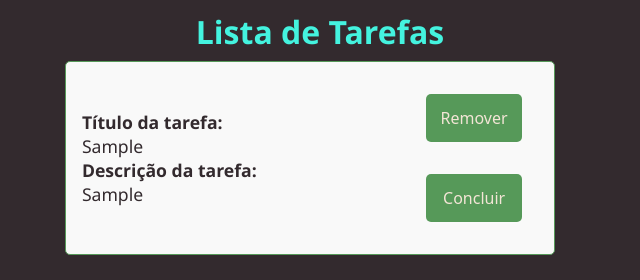
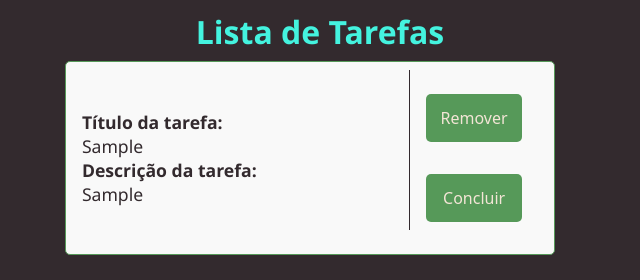
Before and after one commit to Kirarizinho02/ListaDeTarefas, a React (Vite) app in the folder lista-de-tarefas/: page / in a window 1280 px wide. Both pictures are taken after typing "Sample", "Sample" into the empty fields and a click on the button "Adicionar". Shown: the part 428-708 px from the top of the page, without its empty margins (320-960 px from the left). Built offline with nearby package versions, Linux system fonts and the light colour scheme.

Commit message:
Só adicionei uma borda :D

```diff
--- a/lista-de-tarefas/src/components/ListaTarefa.jsx
+++ b/lista-de-tarefas/src/components/ListaTarefa.jsx
@@ -1,6 +1,6 @@
 import { useState } from "react";
 import { useLocalStorage } from "usehooks-ts";
-import style from './ListaTarefa.module.css'
+import style from './ListaTarefa.module.css';
 
 function ListaTarefas(){
     const [tarefas, setTarefas] = useLocalStorage('tarefas', []);
@@ -55,7 +55,7 @@ function ListaTarefas(){
                             <strong>Título da tarefa:</strong> {tarefa.titulo}
                             <strong>Descrição da tarefa:</strong> {tarefa.descricao}
                         </div>
-                            <div className={style.Botoes}>
+                            <div className={style.Botoes} style={{borderLeft: "1px solid var(--cinza)"}}>
                                 <button onClick={() => removerTarefa(indice)}>Remover</button>
                                 <button onClick={() => {concluirTarefa(indice);}}>
                                     {tarefa.concluida ? 'Concluída' : 'Concluir'}
```
